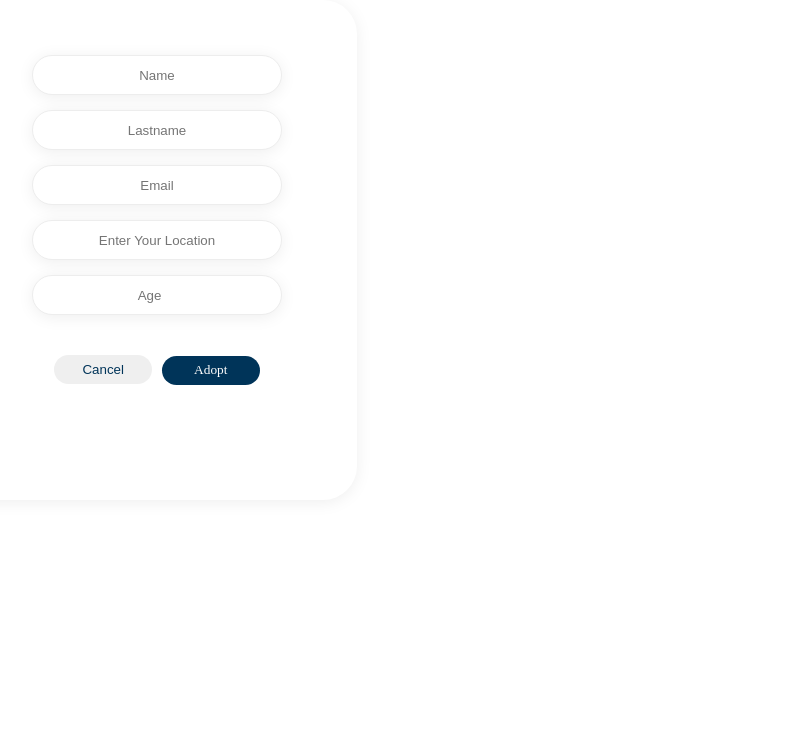
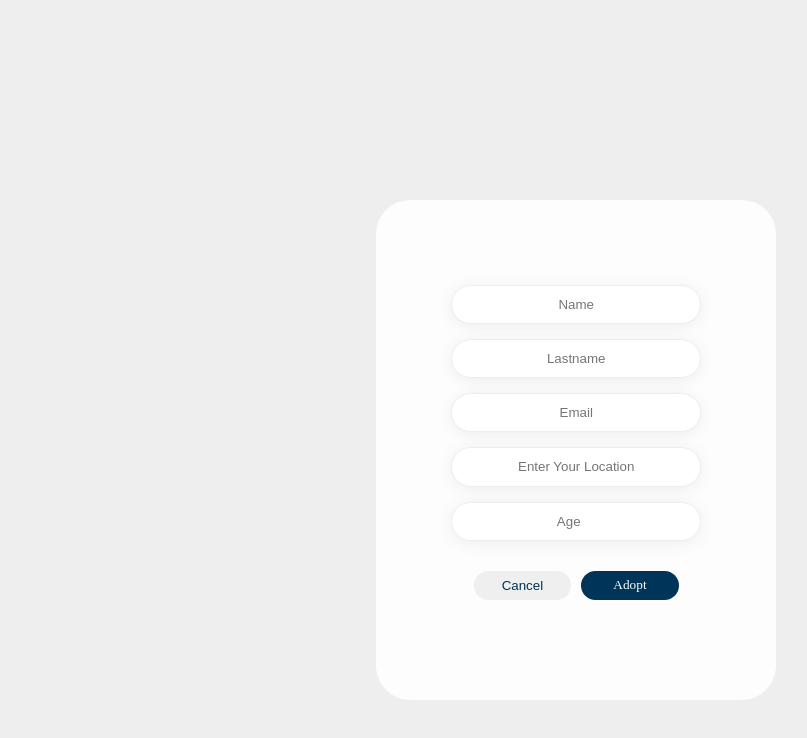
Before and after one commit to elvigoroveci/Animal-adapt, a React (Create React App) app: page / in a window 1280 px wide. Both pictures are taken after a click on the button "Adopt". Shown: the top 738 px of the page, without its empty margins (43-850 px from the left). Built offline with nearby package versions, Linux system fonts and the light colour scheme.

Commit message:
Adoptation Component

```diff
--- a/src/Components/Adoptation/Adoptation.js
+++ b/src/Components/Adoptation/Adoptation.js
@@ -8,6 +8,11 @@ const Adoptation = () =>{
     return (
         <>
 
+
+        <div>
+            <button onClick={() => setPopup(true)} className="AdoptBtn">Adopt</button>
+            <p>Adopt Now!</p>
+        </div>
             {Popup ?
             <div className="PopUp">
                 <div className="UserData">
@@ -16,14 +21,14 @@ const Adoptation = () =>{
                     <input type="text" placeholder="Email"/>
                     <input type="text" placeholder="Enter Your Location"/>
                     <input type="number" placeholder="Age"/>
-            </div>
+                    <div className="buttons">
                         <button className="ClosePopup" onClick={() => setPopup(false)}>Cancel</button>
                         <button type="submit" className="Adopt">Adopt</button>
                     </div>
-        : <>
-            <button onClick={() => setPopup(true)} className="AdoptBtn">Adopt</button>
-            <p>Adopt Now!</p>
-        </>}
+                </div>
+            </div>
+            : ""}
+
         </>
     )
 }
--- a/src/Components/Adoptation/Adoptation.scss
+++ b/src/Components/Adoptation/Adoptation.scss
@@ -8,11 +8,18 @@ $primary-color:#003459;
 $background-color: #FDFDFD;
 $box-shadow:0px 2.39391px 16.7574px -1.19696px rgba(0, 0, 0, 0.08);
 $button-BorderRadius: 34.1132px;
-$button-font: 'SVN-Gilroy';
+$font: 'SVN-Gilroy';
 $text-btn-color: #FDFDFD;
 
+.PopUp{
+    background-color: rgb(238, 238, 238);
+    width: 100%;
+    height: 100%;
+    position: absolute;
+    top: 0;
+}
 .AdoptBtn{
-    font-family: $button-font;
+    font-family:$font;
     width: 147.55px;
     height: 43.36px;
     background-color: $primary-color;
@@ -22,19 +29,20 @@ $text-btn-color: #FDFDFD;
     border: none;
     margin-top: 432px;
 }
-.PopUp{
+.UserData{
     width: 400px;
     height: 500px;
-    box-shadow: $box-shadow;
     border-radius: $button-BorderRadius;
-}
-.UserData{
+    position: absolute;
+    top: 25%;
+    right: 36%;
+    background-color: #FDFDFD;
     display: flex;
     flex-direction: column;
     align-items: center;
-    padding: 40px;
+    padding: 70px ;
+}
 
-}
 input{
     width: 250px;
     height: 40px;
@@ -44,8 +52,13 @@ input{
     margin-top: 15px;
     box-shadow: $box-shadow;
 }
+.buttons{
+    display: flex;
+    flex-direction: row;
+    padding: 30px;
+}
 .Adopt{
-    font-family: $button-font;
+    font-family: $font;
     width: 97.55px;
     height: 29.36px;
     background-color: $primary-color;
```
Lines whose indentation alone changed are shown as unchanged.
